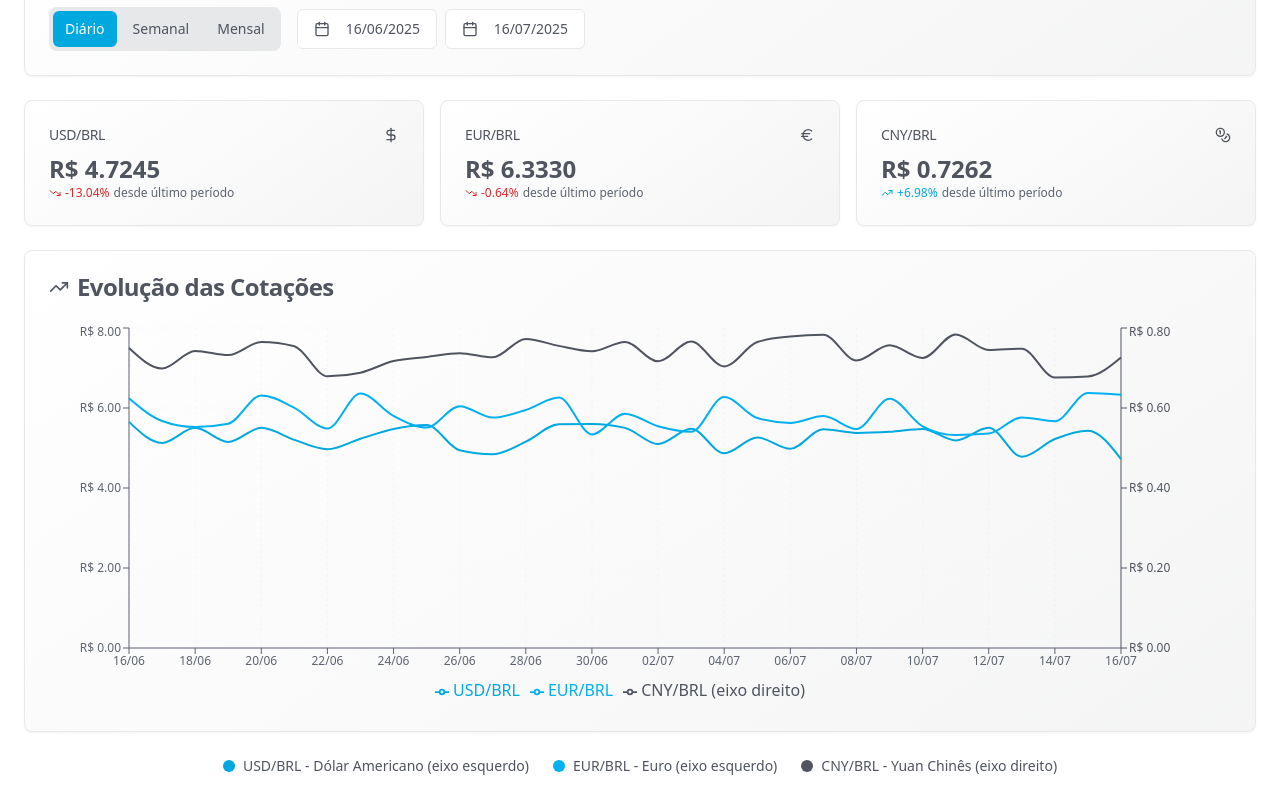
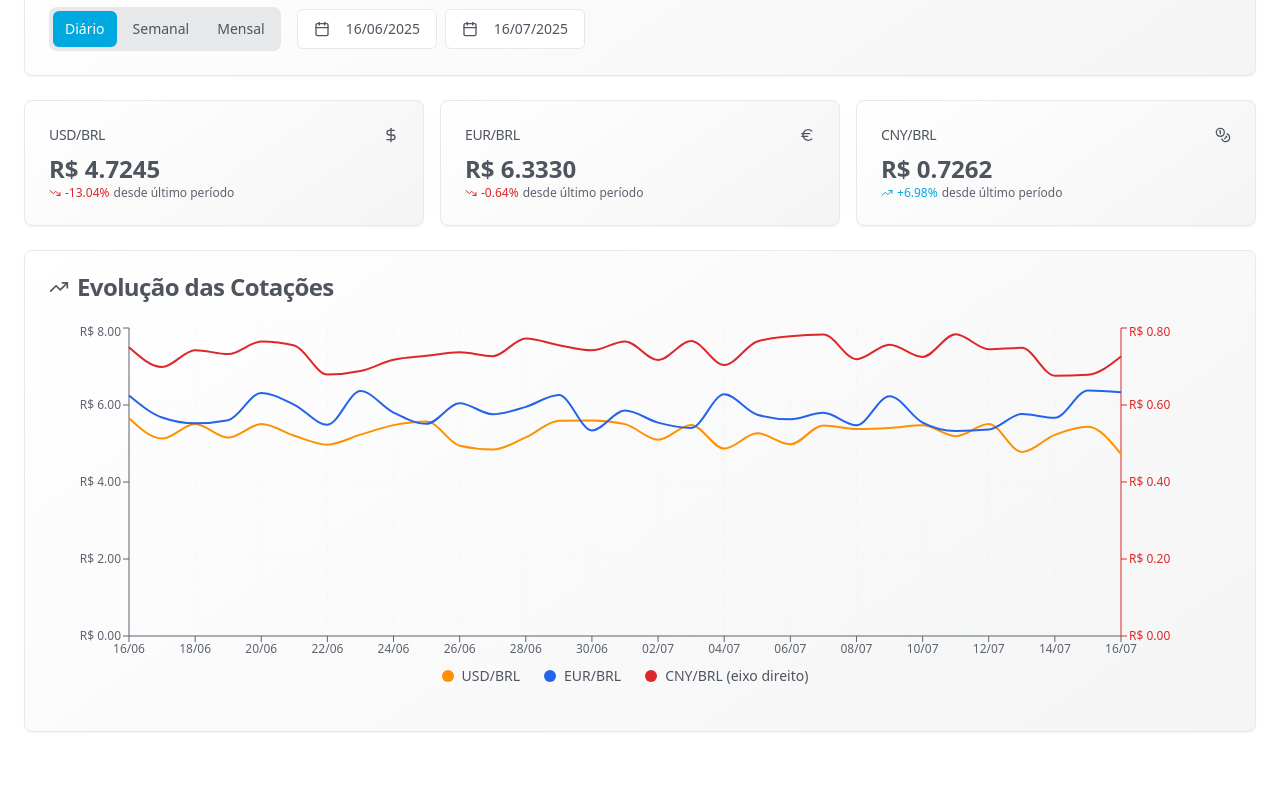
Before and after one commit to mlubs/curr-tracker, a React (Vite) app: page / in a window 1280 px wide. Shown: the part 210-1010 px from the top of the page. After the commit the page ends 966 px from the top, so only its background shows below. Built offline with nearby package versions, Linux system fonts and the light colour scheme.

Commit message:
Revert chart line colors
Revert chart line colors to the original ones. Apply the color palette to the page elements only. Add the ability to hide chart elements by clicking on them.

```diff
--- a/src/components/CurrencyChart.tsx
+++ b/src/components/CurrencyChart.tsx
@@ -1,3 +1,4 @@
+import { useState } from 'react';
 import { LineChart, Line, XAxis, YAxis, CartesianGrid, Tooltip, Legend, ResponsiveContainer } from 'recharts';
 import { format } from 'date-fns';
 
@@ -13,12 +14,51 @@ interface CurrencyChartProps {
 }
 
 export function CurrencyChart({ data }: CurrencyChartProps) {
+  const [visibleLines, setVisibleLines] = useState({
+    USDBRL: true,
+    EURBRL: true,
+    CNYBRL: true
+  });
+
   const formatTooltipValue = (value: number, name: string) => {
     return [`R$ ${value.toFixed(4)}`, name];
   };
 
   const formatTooltipLabel = (label: string) => {
     return format(new Date(label), 'dd/MM/yyyy');
+  };
+
+  const handleLegendClick = (dataKey: string) => {
+    setVisibleLines(prev => ({
+      ...prev,
+      [dataKey]: !prev[dataKey as keyof typeof prev]
+    }));
+  };
+
+  const CustomLegend = (props: any) => {
+    const { payload } = props;
+    return (
+      <div className="flex justify-center gap-6 mb-4">
+        {payload.map((entry: any, index: number) => (
+          <div
+            key={`item-${index}`}
+            className={`flex items-center gap-2 cursor-pointer transition-opacity hover:opacity-80 ${
+              !visibleLines[entry.dataKey as keyof typeof visibleLines] ? 'opacity-50' : ''
+            }`}
+            onClick={() => handleLegendClick(entry.dataKey)}
+          >
+            <div
+              className="w-3 h-3 rounded-full"
+              style={{ backgroundColor: entry.color }}
+            />
+            <span className="text-sm select-none">
+              {entry.value}
+              {!visibleLines[entry.dataKey as keyof typeof visibleLines] && ' (oculto)'}
+            </span>
+          </div>
+        ))}
+      </div>
+    );
   };
 
   return (
@@ -66,7 +106,8 @@ export function CurrencyChart({ data }: CurrencyChartProps) {
               color: 'hsl(var(--card-foreground))'
             }}
           />
-          <Legend />
+          <Legend content={<CustomLegend />} />
+          {visibleLines.USDBRL && (
             <Line
               yAxisId="left"
               type="monotone"
@@ -76,6 +117,8 @@ export function CurrencyChart({ data }: CurrencyChartProps) {
               dot={false}
               name="USD/BRL"
             />
+          )}
+          {visibleLines.EURBRL && (
             <Line
               yAxisId="left"
               type="monotone"
@@ -85,6 +128,8 @@ export function CurrencyChart({ data }: CurrencyChartProps) {
               dot={false}
               name="EUR/BRL"
             />
+          )}
+          {visibleLines.CNYBRL && (
             <Line
               yAxisId="right"
               type="monotone"
@@ -94,6 +139,7 @@ export function CurrencyChart({ data }: CurrencyChartProps) {
               dot={false}
               name="CNY/BRL (eixo direito)"
             />
+          )}
         </LineChart>
       </ResponsiveContainer>
     </div>
--- a/src/index.css
+++ b/src/index.css
@@ -42,10 +42,10 @@ All colors MUST be HSL.
     --pantone-425-c: 220 9% 34%;    /* #54585A - Pantone 425 C */
     --pantone-426-u: 220 4% 41%;    /* #686869 - Pantone 426 U */
 
-    /* Chart colors using pantone palette */
-    --chart-usd: 195 100% 44%;      /* Pantone 299 C */
-    --chart-eur: 196 100% 47%;      /* Pantone 299 U */
-    --chart-cny: 220 9% 34%;        /* Pantone 425 C */
+    /* Chart colors - cores originais */
+    --chart-usd: 34 100% 50%;        /* Amarelo para USD */
+    --chart-eur: 221 83% 53%;        /* Azul para EUR */
+    --chart-cny: 0 72% 51%;          /* Vermelho para CNY */
 
     /* Gradients */
     --gradient-primary: linear-gradient(135deg, hsl(195 100% 44%), hsl(196 100% 47%));
--- a/src/pages/Index.tsx
+++ b/src/pages/Index.tsx
@@ -71,22 +71,6 @@ const Index = () => {
             <CurrencyChart data={data} />
           </CardContent>
         </Card>
-
-        {/* Legenda */}
-        <div className="flex justify-center gap-6 text-sm">
-          <div className="flex items-center gap-2">
-            <div className="w-3 h-3 bg-chart-usd rounded-full"></div>
-            <span>USD/BRL - Dólar Americano (eixo esquerdo)</span>
-          </div>
-          <div className="flex items-center gap-2">
-            <div className="w-3 h-3 bg-chart-eur rounded-full"></div>
-            <span>EUR/BRL - Euro (eixo esquerdo)</span>
-          </div>
-          <div className="flex items-center gap-2">
-            <div className="w-3 h-3 bg-chart-cny rounded-full"></div>
-            <span>CNY/BRL - Yuan Chinês (eixo direito)</span>
-          </div>
-        </div>
       </div>
     </div>
   );
```
Lines whose indentation alone changed are shown as unchanged.
